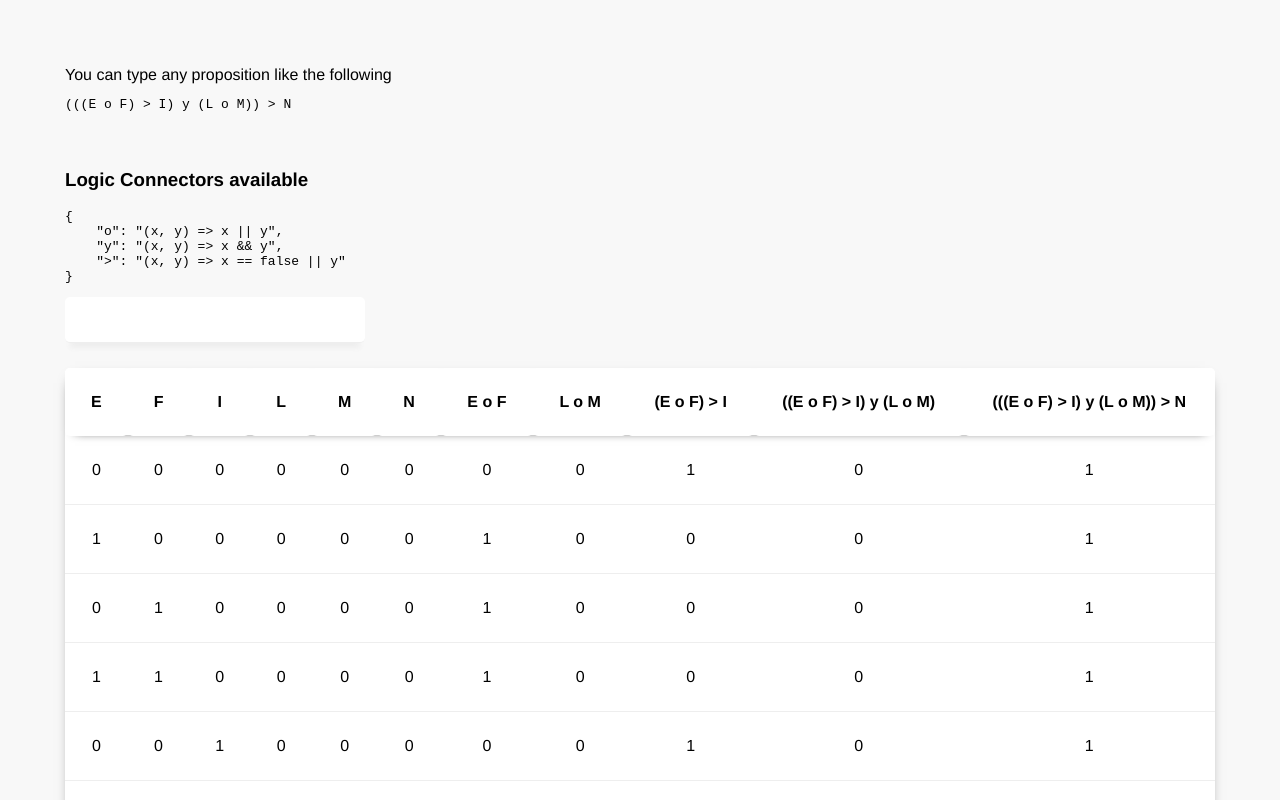
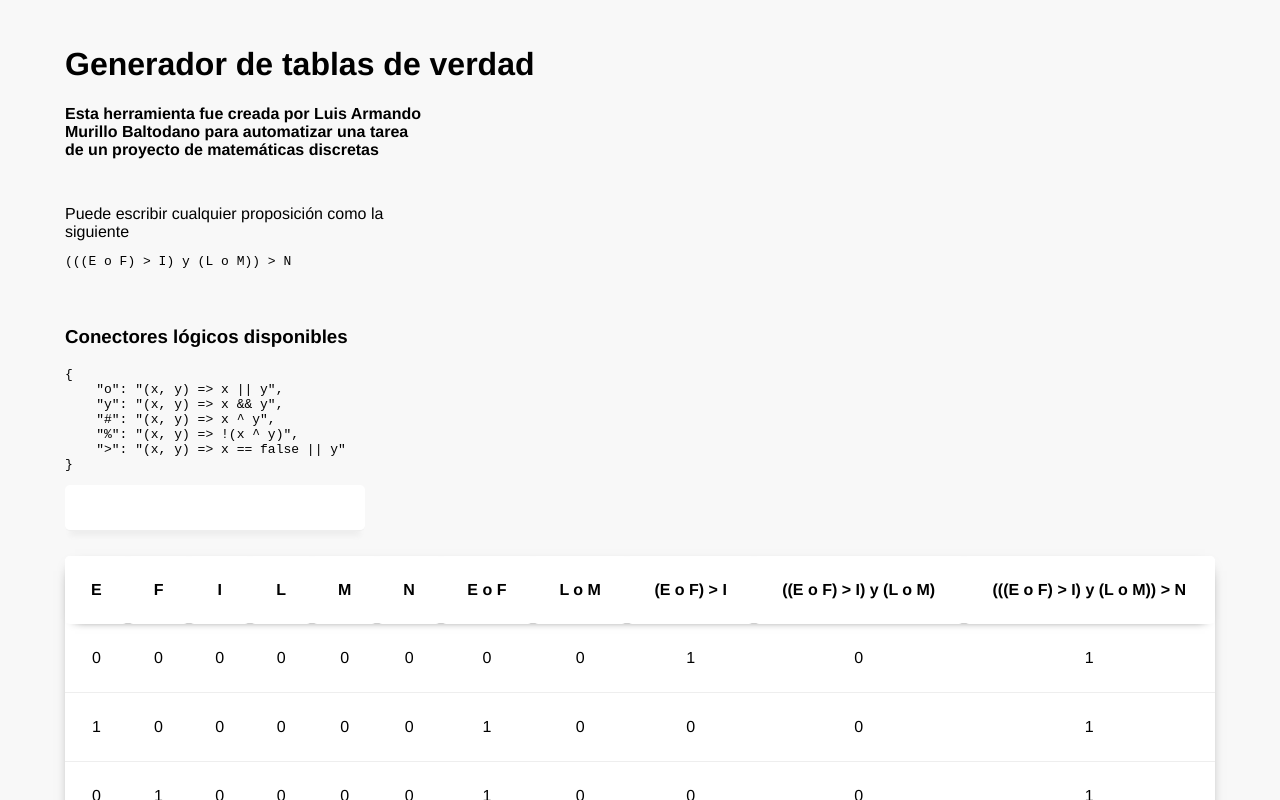
Before and after one commit to LuisArmando-TestCoder/Truth-table-generator, a Vue app: page / in a window 1280 px wide. Shown: the top 800 px of the page. Built offline with nearby package versions, Linux system fonts and the light colour scheme.

Commit message:
Añadir autoría

```diff
--- a/public/index.html
+++ b/public/index.html
@@ -1,10 +1,11 @@
 <!DOCTYPE html>
-<html lang="">
+<html lang="es">
   <head>
     <meta charset="utf-8">
     <meta http-equiv="X-UA-Compatible" content="IE=edge">
     <meta name="viewport" content="width=device-width,initial-scale=1.0">
     <meta name="author" content="https://github.com/LuisArmando-TestCoder">
+    <meta http-equiv="content-language" content="es">
     <link rel="icon" href="<%= BASE_URL %>favicon.ico">
     <title><%= htmlWebpackPlugin.options.title %></title>
   </head>
--- a/src/App.vue
+++ b/src/App.vue
@@ -1,15 +1,26 @@
 <template>
   <main>
+    <h1>Generador de tablas de verdad</h1>
+    <h4>
+      Esta herramienta fue creada por Luis Armando Murillo Baltodano
+      para automatizar una tarea de un proyecto de matemáticas discretas
+    </h4>
     <p>
-      You can type any proposition like the following
+        Puede escribir cualquier proposición como la siguiente
       <pre>{{defaultProposition}}</pre>
     </p>
     <truth-table-maker :defaultProposition="defaultProposition"/>
+    <p>
+      El código de este proyecto se puede encontrar en el siguiente repositorio
+      <a href="https://github.com/LuisArmando-TestCoder/Truth-table-generator">
+        LuisArmando-TestCoder/Truth-table-generator
+      </a>
+    </p>
     <address>
-      Coded by Luis Armando Murillo Baltodano.
+      Programado por Luis Armando Murillo Baltodano.
       <br/>
       <a href="https://testcoder.netlify.app/">
-        Author's website
+        Sitio web del autor
       </a>
       <br/>
       Alajuela, Grecia
@@ -45,6 +56,9 @@ export default {
   --spacing: 25px;
   --shadow: #eee;
 }
+p, h4 {
+  max-width: 360px;
+}
 body {
   background: #f8f8f8;
   margin: 0;
--- a/src/components/TruthTableMaker/getTruthTable.js
+++ b/src/components/TruthTableMaker/getTruthTable.js
@@ -1,6 +1,8 @@
 export const logicConnectors = {
     'o': (x, y) => x || y,
     'y': (x, y) => x && y,
+    '#': (x, y) => x ^ y,
+    '%': (x, y) => !(x ^ y),
     '>': (x, y) => x == false || y,
 }
 const logicKeys = Object.keys(logicConnectors).join('')
--- a/src/components/TruthTableMaker/index.vue
+++ b/src/components/TruthTableMaker/index.vue
@@ -1,6 +1,6 @@
 <template>
     <header>
-        <h3>Logic Connectors available</h3>
+        <h3>Conectores lógicos disponibles</h3>
         <pre>{{
             JSON.stringify(
                 Object.fromEntries(
```
Also changed, not shown: 2 other files (tests, documents, lock files or other folders).
